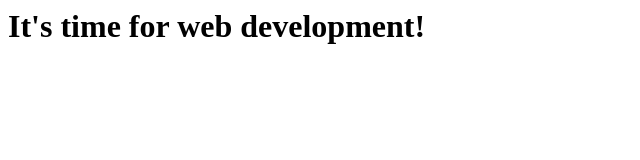
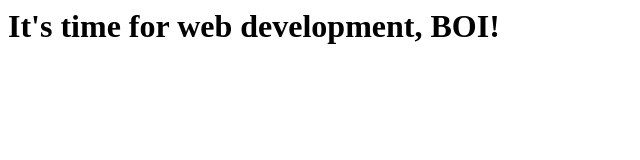
Before and after one commit to SlimeInTheHMachine/SlimeInTheHMachine.github.io, a plain HTML site: page index.html in a window 1280 px wide. Shown: the whole page, without its empty margins (0-640 px from the left). Drawn offline with Linux system fonts and the light colour scheme.

Commit message:
Doing a refresh

```diff
--- a/index.html
+++ b/index.html
@@ -1,7 +1,7 @@
 <html>
     <body>
         <h1>
-            It's time for web development!
+            It's time for web development, BOI!
         </h1>
     </body>
 </html>
```
